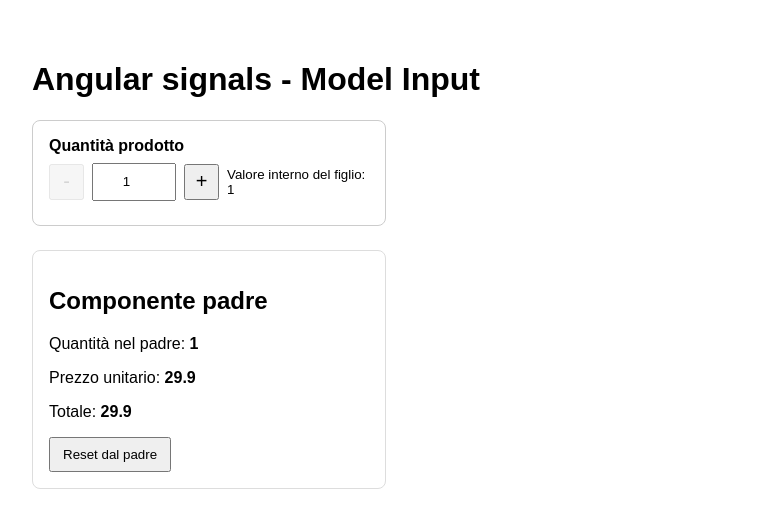
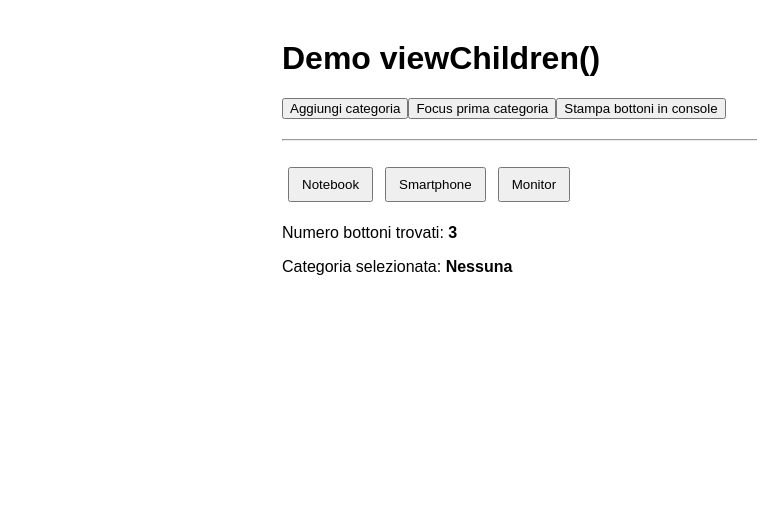
Before and after one commit to paolopci/SignalCourse2026, an Angular app: page / in a window 1280 px wide. Shown: the top 528 px of the page, without its empty margins (8-765 px from the left). Built offline with nearby package versions, Linux system fonts and the light colour scheme.

Commit message:
example 4 with ViewChildren()

```diff
--- /dev/null
+++ b/src/app/examples04/app104/app104.css
@@ -0,0 +1,14 @@
+.container {
+  max-width: 700px;
+  margin: 40px auto;
+  font-family: Arial, sans-serif;
+}
+
+.category-button {
+  margin: 6px;
+  padding: 8px 12px;
+}
+
+hr {
+  margin: 20px 0;
+}
--- /dev/null
+++ b/src/app/examples04/app104/app104.html
@@ -0,0 +1,32 @@
+<main class="container">
+  <h1>Demo viewChildren()</h1>
+
+  <button type="button" (click)="addCategory()">Aggiungi categoria</button>
+
+  <button type="button" (click)="focusFirstCategory()">Focus prima categoria</button>
+
+  <button type="button" (click)="logButtons()">Stampa bottoni in console</button>
+
+  <hr />
+
+  @for (category of categories(); track category.id) {
+    <button
+      #categoryButton
+      type="button"
+      class="category-button"
+      (click)="selectCategory(category.name)"
+    >
+      {{ category.name }}
+    </button>
+  }
+
+  <p>
+    Numero bottoni trovati:
+    <strong>{{ buttonsCount() }}</strong>
+  </p>
+
+  <p>
+    Categoria selezionata:
+    <strong>{{ selectedCategory() }}</strong>
+  </p>
+</main>
--- /dev/null
+++ b/src/app/examples04/app104/app104.ts
@@ -0,0 +1,62 @@
+import { Component, computed, ElementRef, signal, viewChildren } from '@angular/core';
+
+@Component({
+  selector: 'app-app104',
+  imports: [],
+  templateUrl: './app104.html',
+  styleUrl: './app104.css',
+})
+export class App104 {
+  categories = signal([
+    { id: 1, name: 'Notebook' },
+    { id: 2, name: 'Smartphone' },
+    { id: 3, name: 'Monitor' },
+  ]);
+
+  selectedCategory = signal('Nessuna');
+
+  /*
+    Recupera tutti gli elementi con #categoryButton.
+
+    Tipo:
+    Signal<readonly ElementRef<HTMLButtonElement>[]>
+  */
+  categoryButtons = viewChildren<ElementRef<HTMLButtonElement>>('categoryButton');
+
+  /*
+    Ogni volta che la lista cambia, Angular aggiorna il signal categoryButtons.
+  */
+  buttonsCount = computed(() => this.categoryButtons().length);
+
+  addCategory(): void {
+    const nextId = this.categories().length + 1;
+
+    this.categories.update((current) => [
+      ...current,
+      {
+        id: nextId,
+        name: `Categoria ${nextId}`,
+      },
+    ]);
+  }
+
+  selectCategory(categoryName: string): void {
+    this.selectedCategory.set(categoryName);
+  }
+
+  focusFirstCategory(): void {
+    const firstButton = this.categoryButtons()[0];
+
+    if (!firstButton) {
+      return;
+    }
+
+    firstButton.nativeElement.focus();
+  }
+
+  logButtons(): void {
+    this.categoryButtons().forEach((buttonRef, index) => {
+      console.log(`Bottone ${index + 1}:`, buttonRef.nativeElement.textContent?.trim());
+    });
+  }
+}
--- a/src/index.html
+++ b/src/index.html
@@ -17,6 +17,8 @@
     <!-- <app-app014></app-app014> -->
     <!-- <app-app41></app-app41> -->
     <!-- <app-app100></app-app100> -->
-    <app-app102></app-app102>
+    <!-- <app-app102></app-app102> -->
+    <!-- <app-app103></app-app103> -->
+    <app-app104></app-app104>
   </body>
 </html>
--- a/src/main.ts
+++ b/src/main.ts
@@ -11,5 +11,7 @@
 import { App41 } from './app/section04/app41/app41';
 import { App100 } from './app/examples/app100/app100';
 import { App102 } from './app/examples02/app102/app102';
+import { App103 } from './app/examples03/app103/app103';
+import { App104 } from './app/examples04/app104/app104';
 
-bootstrapApplication(App102, appConfig).catch((err) => console.error(err));
+bootstrapApplication(App104, appConfig).catch((err) => console.error(err));
```
